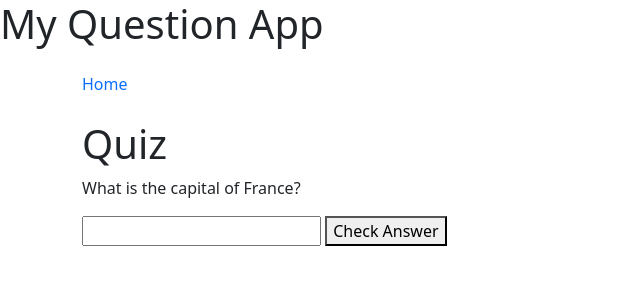
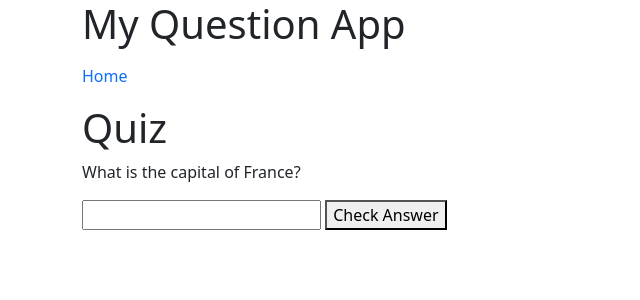
Before and after one commit to nuast/flask_quiz_app_example, a Flask app: page /start in a window 1280 px wide. Shown: the top 300 px of the page, without its empty margins (0-640 px from the left). Run offline with Flask 3, Linux system fonts and the light colour scheme.

Commit message:
Tidy template heading hierarchy
Adjust the shared layout and page templates to improve heading semantics and spacing. The main app title now remains the only top-level heading, page-specific headings are demoted to `h2`, nav spacing is tightened, and the hidden input in the question form is reformatted for consistency.

```diff
--- a/templates/base.html
+++ b/templates/base.html
@@ -6,8 +6,8 @@
     <link href="https://cdn.jsdelivr.net/npm/bootstrap@5.3.8/dist/css/bootstrap.min.css" rel="stylesheet">
 </head>
 <body>
-    <h1>My Question App</h1>
-    <nav class="container py-3">
+    <h1 class="container">My Question App</h1>
+    <nav class="container py-2">
         <a href="/" class="text-decoration-none">Home</a>
     </nav>
     <main class="container py-2">
--- a/templates/finished.html
+++ b/templates/finished.html
@@ -2,7 +2,7 @@
 
 {% block content %}
 
-<h1>{{ result }}</h1>
+<h2>{{ result }}</h2>
 <p>Correct answers: {{ correct }}</p>
 <p>Incorrect answers: {{ incorrect }}</p>
 
--- a/templates/home.html
+++ b/templates/home.html
@@ -1,7 +1,7 @@
 {% extends "base.html" %}
 
 {% block content %}
-<h1>Welcome to the course</h1>
+<h2>Welcome to the course</h2>
 <p>Test your knowledge with a short quiz.</p>
 <a href="{{ url_for('start') }}">Start the course</a>
 {% endblock %}
--- a/templates/question.html
+++ b/templates/question.html
@@ -9,9 +9,7 @@
 <form action="/answer" method="post">
     <input type="text" name="answer">
 
-    <input type="hidden"
-           name="number"
-           value="{{ number }}">
+    <input type="hidden" name="number" value="{{ number }}">
 
     <button type="submit">
         Check Answer
```
